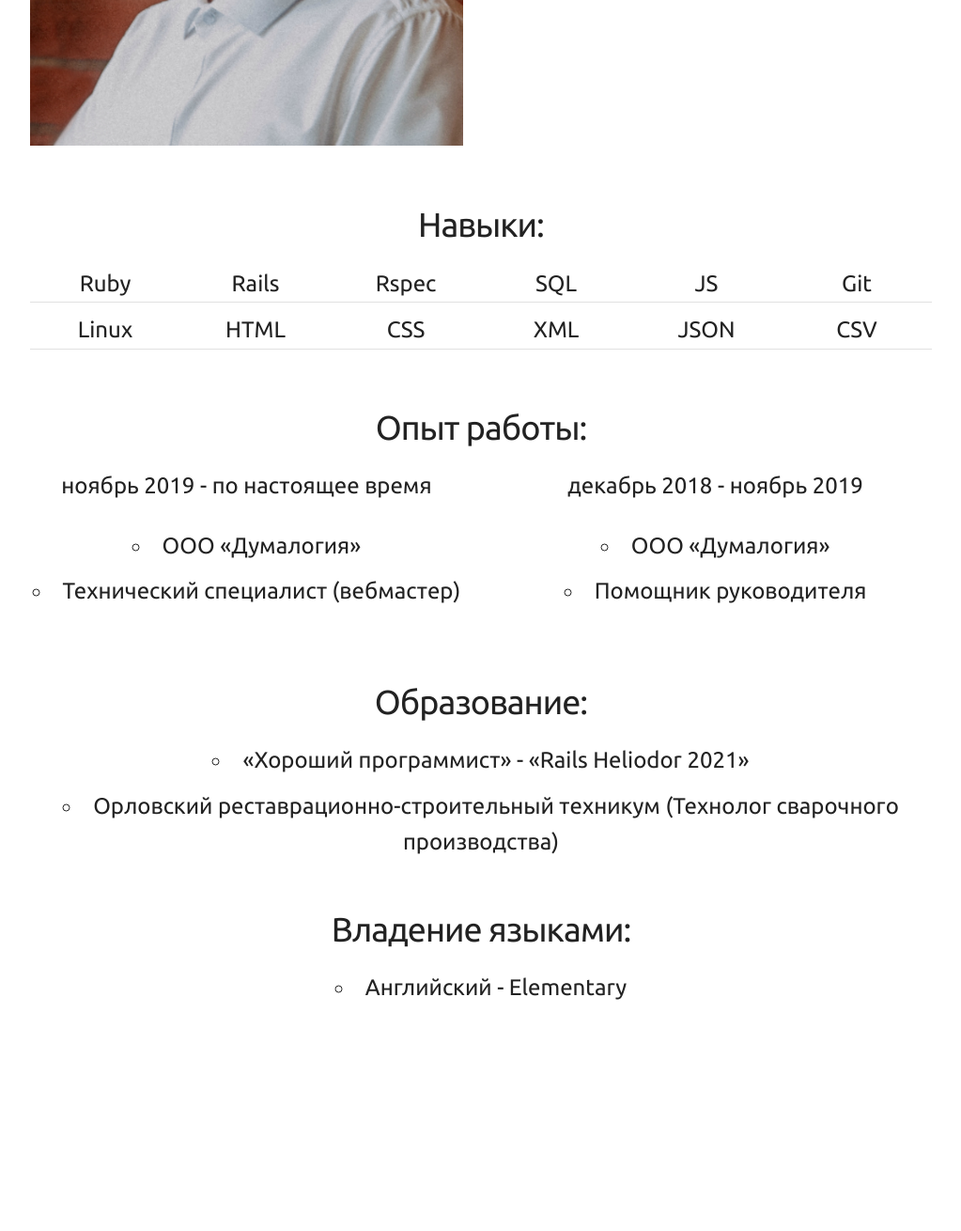
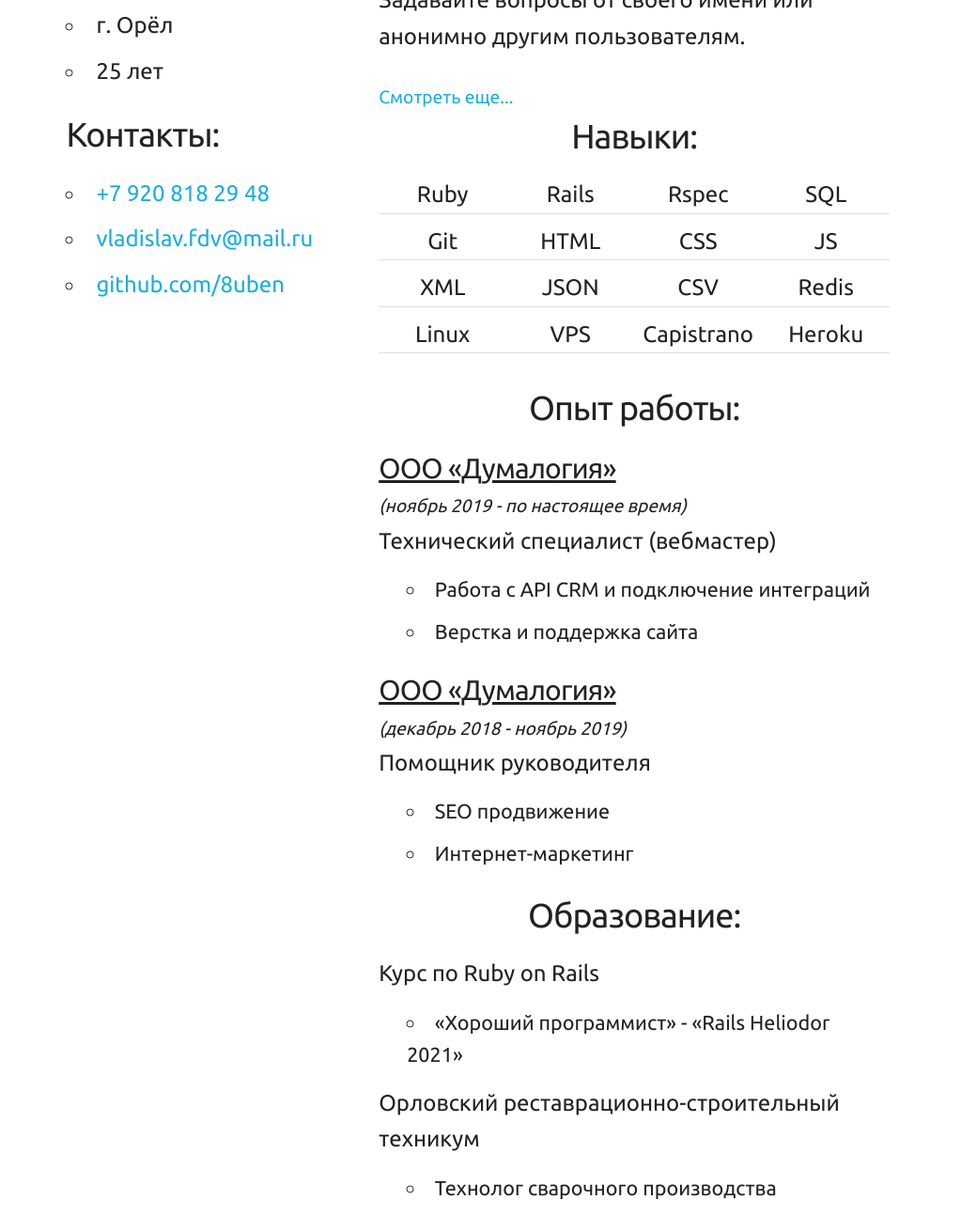
Before and after one commit to 8uben/cv, a plain HTML site: page index.html in a window 1280 px wide. Shown: the part 691-2001 px from the top of the page at 94% size, without its empty margins (128-1151 px from the left). Before the commit the page ends 1812 px from the top, so only its background shows below. Drawn offline with Linux system fonts and the light colour scheme.

Commit message:
update CV

```diff
--- a/css/style.css
+++ b/css/style.css
@@ -1,18 +1,23 @@
-.title, td {
+.title {
   text-align: center;
-}
-
-.title table {
-  margin: 0 auto;
-}
-
-.title {
-  margin: 50px 0;
 }
 
 body {
   font-family: 'Ubuntu', sans-serif;
   font-size: 24px;
+}
+
+body a {
+  text-decoration: none;
+}
+
+body a:hover {
+  text-decoration: underline;
+}
+
+.bio {
+  position: sticky;
+  top: 0;
 }
 
 .skills_wrap {
@@ -21,11 +26,22 @@ body {
 }
 
 .skills {
-  flex-basis: 16%;
+  flex-basis: 25%;
   text-align: center;
   list-style: none;
   flex-grow: 1;
   border-bottom: 1px solid #E1E1E1;
+}
+
+.employer {
+  text-decoration: underline;
+  margin-bottom: 0;
+}
+
+.position,
+.education,
+.language {
+  list-style: none;
 }
 
 @media (max-width: 480px) {
--- a/index.html
+++ b/index.html
@@ -14,14 +14,18 @@
 <body>
 <div class="container">
   <div class="title">
-    <h1>Федяев Владислав</h1>
-    <h2>Ruby/Rails разработчик</h2>
+    <h1>Владислав Федяев</h1>
+    <h2>Ruby on Rails разработчик</h2>
   </div>
+  <div class="four columns bio">
     <div class="row">
-    <div class="six columns">
+      <div>
         <img src="images/IMG_32681.jpg" alt="Моё фото" class="u-max-full-width"/>
       </div>
-    <div class="six columns">
+    </div>
+    <div>
+      <div>Владислав Федяев</div>
+      <small>Ruby on Rails разработчик</small>
       <h3>Информация:</h3>
       <ul>
         <li>г. Орёл</li>
@@ -29,58 +33,99 @@
       </ul>
       <h3>Контакты:</h3>
       <ul>
+        <li><a href="tel:+79208182948">+7 920 818 29 48</a></li>
         <li><a href="mailto:vladislav.fdv@mail.ru">vladislav.fdv@mail.ru</a></li>
         <li><a href="https://github.com/8uben">github.com/8uben</a></li>
       </ul>
     </div>
   </div>
-  <div class="title">
-    <h3>Навыки:</h3>
+
+  <div class="seven columns">
+    <div>
+      <h3 class="title">Проекты:</h3>
+      <h4>BBQ [<a href="https://vladfdv.ru">app</a> | <a href="https://github.com/8uben/bbq">repo</a>]</h4>
+      <p>
+        Приложение для организации событий.
+        Создавайте и отмечайте на карте места их проведения.
+        Загружайте фотографии, оставляйте комментарии, и подписывайтесь,
+        чтобы получить email уведомления о действиях пользователей на странице события.
+      </p>
+      <h4>Askme [<a href="https://megaask-gp.herokuapp.com/">app</a> | <a href="https://github.com/8uben/askme">repo</a>]</h4>
+      <p>
+        Cеть вопросов и ответов. Клон <a href="https://ask.fm">ask.fm</a>.
+        Задавайте вопросы от своего имени или анонимно другим пользователям.
+      </p>
+      <div><small><a href="https://github.com/8uben?tab=repositories">Смотреть еще...</a></small></div>
+    </div>
+    <div>
+      <h3 class="title">Навыки:</h3>
       <ul class="skills_wrap">
         <li class="skills">Ruby</li>
         <li class="skills">Rails</li>
         <li class="skills">Rspec</li>
         <li class="skills">SQL</li>
-      <li class="skills">JS</li>
+
         <li class="skills">Git</li>
-      <li class="skills">Linux</li>
         <li class="skills">HTML</li>
         <li class="skills">CSS</li>
+        <li class="skills">JS</li>
+
         <li class="skills">XML</li>
         <li class="skills">JSON</li>
         <li class="skills">CSV</li>
+        <li class="skills">Redis</li>
+
+        <li class="skills">Linux</li>
+        <li class="skills">VPS</li>
+        <li class="skills">Capistrano</li>
+        <li class="skills">Heroku</li>
       </ul>
     </div>
-  <div class="title">
-    <h3>Опыт работы:</h3>
-    <div class="row">
-      <div class="six columns">
-        <p>ноябрь 2019 - по настоящее время</p>
+    <div>
+      <h3 class="title">Опыт работы:</h3>
+      <div>
+        <h4 class="employer">ООО «Думалогия»</h4>
+        <em><small>(ноябрь 2019 - по настоящее время)</small></em>
         <ul>
-          <li class="companies">ООО «Думалогия»</li>
-          <li>Технический специалист (вебмастер)</li>
+          <li class="position">Технический специалист (вебмастер)</li>
+          <ul>
+            <li>Работа с API CRM и подключение интеграций</li>
+            <li>Верстка и поддержка сайта</li>
+          </ul>
         </ul>
       </div>
-      <div class="six columns">
-        <p>декабрь 2018 - ноябрь 2019</p>
+      <div>
+        <h4 class="employer">ООО «Думалогия»</h4>
+        <em><small>(декабрь 2018 - ноябрь 2019)</small></em>
         <ul>
-          <li class="companies">ООО «Думалогия»</li>
-          <li>Помощник руководителя</li>
+          <li class="position">Помощник руководителя</li>
+          <ul>
+            <li>SEO продвижение</li>
+            <li>Интернет-маркетинг</li>
+          </ul>
         </ul>
       </div>
     </div>
-  </div>
-  <div class="title">
-    <h3>Образование:</h3>
+    <div>
+      <h3 class="title">Образование:</h3>
+        <ul class="education">
+          <li>Курс по Ruby on Rails
           <ul>
             <li>«Хороший программист» - «Rails Heliodor 2021»</li>
-        <li>Орловский реставрационно-строительный техникум (Технолог сварочного производства)</li>
+          </ul>
+          <li>Орловский реставрационно-строительный техникум</li>
+          <ul>
+            <li>Технолог сварочного производства</li>
+          </ul>
         </ul>
     </div>
-  <div class="title">
-    <h3>Владение языками:</h3>
+    <div>
+      <h3 class="title">Владение языками:</h3>
+        <ul class="language">
+          <li>Английский</li>
           <ul>
-        <li>Английский - Elementary</li>
+            <li>Уровень — Elementary</li>
+          </ul>
         </ul>
     </div>
 </div>
```
Lines whose indentation alone changed are shown as unchanged.
